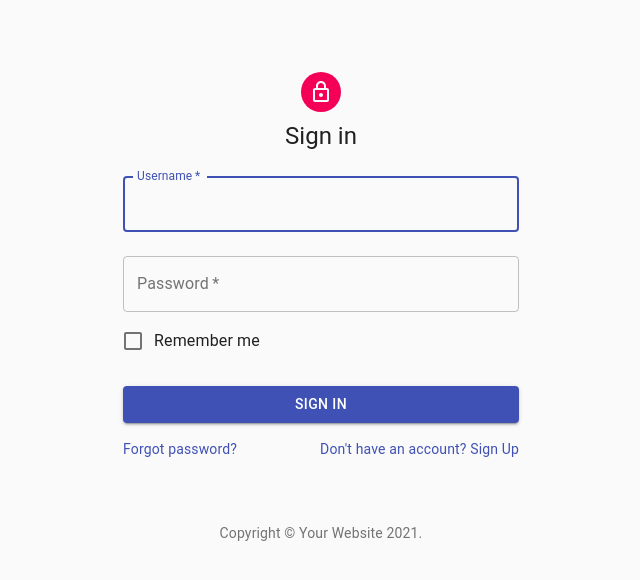
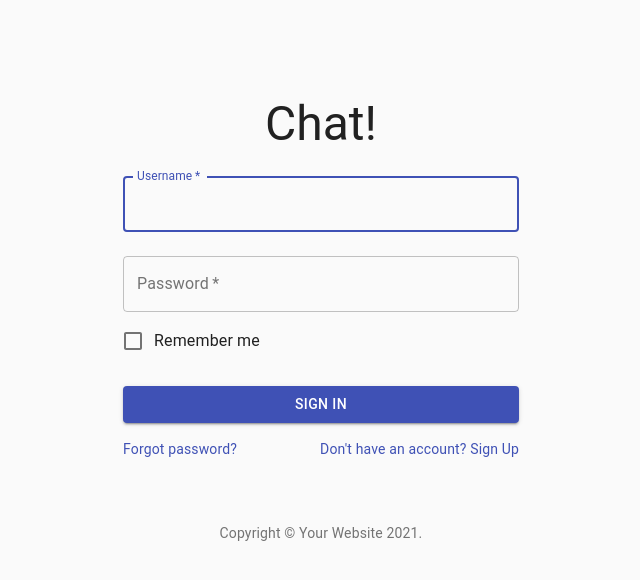
Before and after one commit to astro2049/chat, a React (Create React App) app in the folder chat-app/: page / in a window 1280 px wide. Shown: the top 580 px of the page, without its empty margins (319-959 px from the left). Built offline with nearby package versions, Linux system fonts and the light colour scheme.

Commit message:
feat: front - sign in page update

```diff
--- a/chat-app/src/App.js
+++ b/chat-app/src/App.js
@@ -1,6 +1,7 @@
 import React from "react";
 import SignIn from "./sign-in/SignIn";
 import Chat from "./chat/Chat";
+import SignUp from "./sign-up/SignUp";
 
 class App extends React.Component {
     props = {};
@@ -12,6 +13,13 @@ class App extends React.Component {
         friends: [],
         chatrooms: [],
         online: false,
+        pageOnDisplay: "sign-in",
+    };
+
+    setPageOnDisplay = (pageToDisplay) => {
+        this.setState({
+            pageOnDisplay: pageToDisplay,
+        });
     };
 
     setUserOnline = (user) => {
@@ -22,13 +30,24 @@ class App extends React.Component {
     };
 
     render() {
-        const { user, online } = this.state;
+        const { user, online, pageOnDisplay } = this.state;
+        const displaySignInPage = pageOnDisplay === "sign-in";
+        const displaySignUpPage = pageOnDisplay === "sign-up";
 
         function Main(props) {
             if (props.online === false) {
-                return (
-                    <SignIn user={props.user} setUser={props.setUser}></SignIn>
-                );
+                if (displaySignUpPage) {
+                    return <SignUp setPage={props.setPage}></SignUp>;
+                }
+                if (displaySignInPage) {
+                    return (
+                        <SignIn
+                            user={props.user}
+                            setUser={props.setUser}
+                            setPage={props.setPage}
+                        ></SignIn>
+                    );
+                }
             } else {
                 return <Chat user={props.user}></Chat>;
             }
@@ -39,6 +58,7 @@ class App extends React.Component {
                 online={online}
                 user={user}
                 setUser={this.setUserOnline}
+                setPage={this.setPageOnDisplay}
             ></Main>
         );
     }
--- a/chat-app/src/sign-in/SignIn.js
+++ b/chat-app/src/sign-in/SignIn.js
@@ -1,5 +1,4 @@
 import React, { useState } from "react";
-import Avatar from "@material-ui/core/Avatar";
 import Button from "@material-ui/core/Button";
 import CssBaseline from "@material-ui/core/CssBaseline";
 import TextField from "@material-ui/core/TextField";
@@ -8,7 +7,6 @@ import Checkbox from "@material-ui/core/Checkbox";
 import Link from "@material-ui/core/Link";
 import Grid from "@material-ui/core/Grid";
 import Box from "@material-ui/core/Box";
-import LockOutlinedIcon from "@material-ui/icons/LockOutlined";
 import Typography from "@material-ui/core/Typography";
 import { makeStyles } from "@material-ui/core/styles";
 import Container from "@material-ui/core/Container";
@@ -28,7 +26,7 @@ function Copyright() {
 
 const useStyles = makeStyles((theme) => ({
     paper: {
-        marginTop: theme.spacing(8),
+        marginTop: theme.spacing(12),
         display: "flex",
         flexDirection: "column",
         alignItems: "center",
@@ -62,9 +60,11 @@ export default function SignIn(props) {
         }).then((response) => {
             response.json().then((data) => {
                 if (data.success === true) {
-                    let user = props.user;
+                    let user = {
+                        name: "",
+                    };
+                    user.name = data.username;
                     let setUser = props.setUser;
-                    user.name = data.username;
                     setUser(user);
                 } else {
                     console.log("nope");
@@ -79,11 +79,8 @@ export default function SignIn(props) {
         <Container component="main" maxWidth="xs">
             <CssBaseline />
             <div className={classes.paper}>
-                <Avatar className={classes.avatar}>
-                    <LockOutlinedIcon />
-                </Avatar>
-                <Typography component="h1" variant="h5">
-                    Sign in
+                <Typography component="h1" variant="h3">
+                    Chat!
                 </Typography>
                 <form className={classes.form} noValidate onSubmit={onSubmit}>
                     <TextField
@@ -132,7 +129,13 @@ export default function SignIn(props) {
                             </Link>
                         </Grid>
                         <Grid item>
-                            <Link href="#" variant="body2">
+                            <Link
+                                href="#"
+                                variant="body2"
+                                onClick={() => {
+                                    props.setPage("sign-up");
+                                }}
+                            >
                                 {"Don't have an account? Sign Up"}
                             </Link>
                         </Grid>
```
